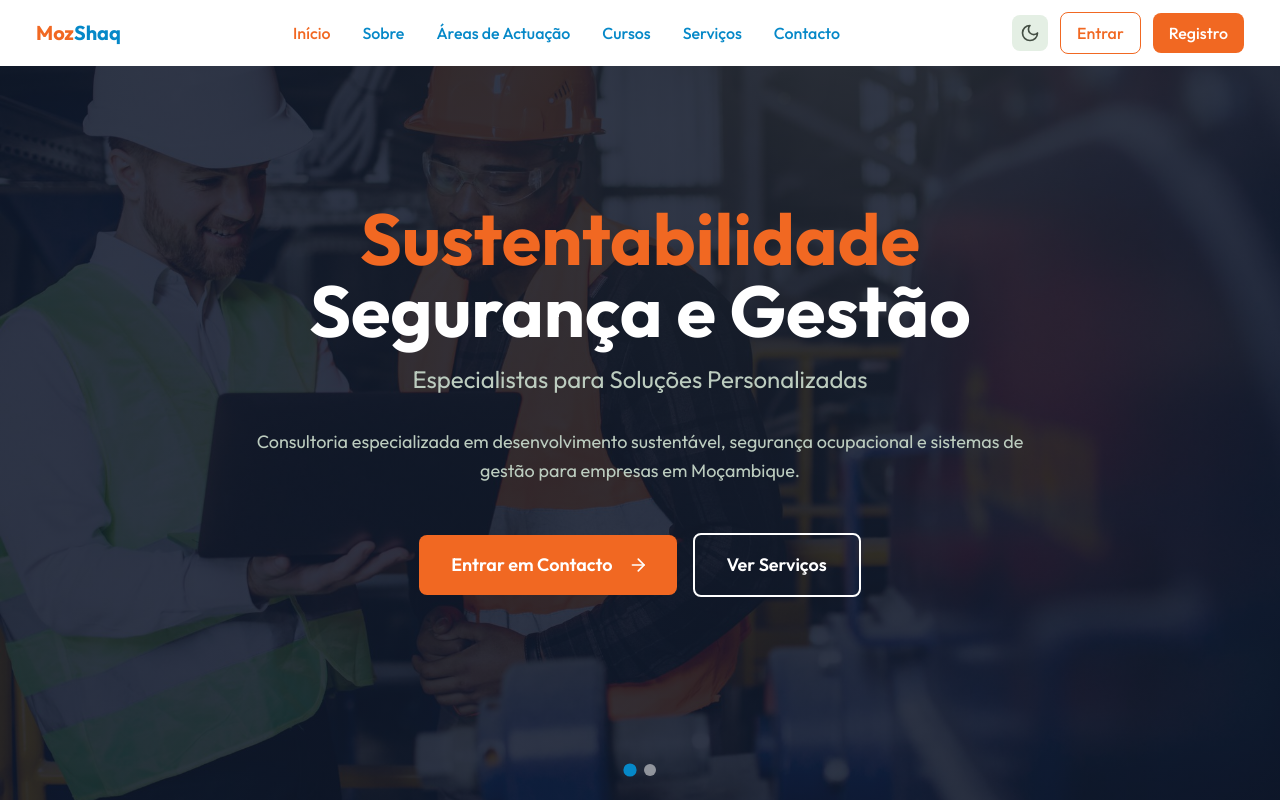
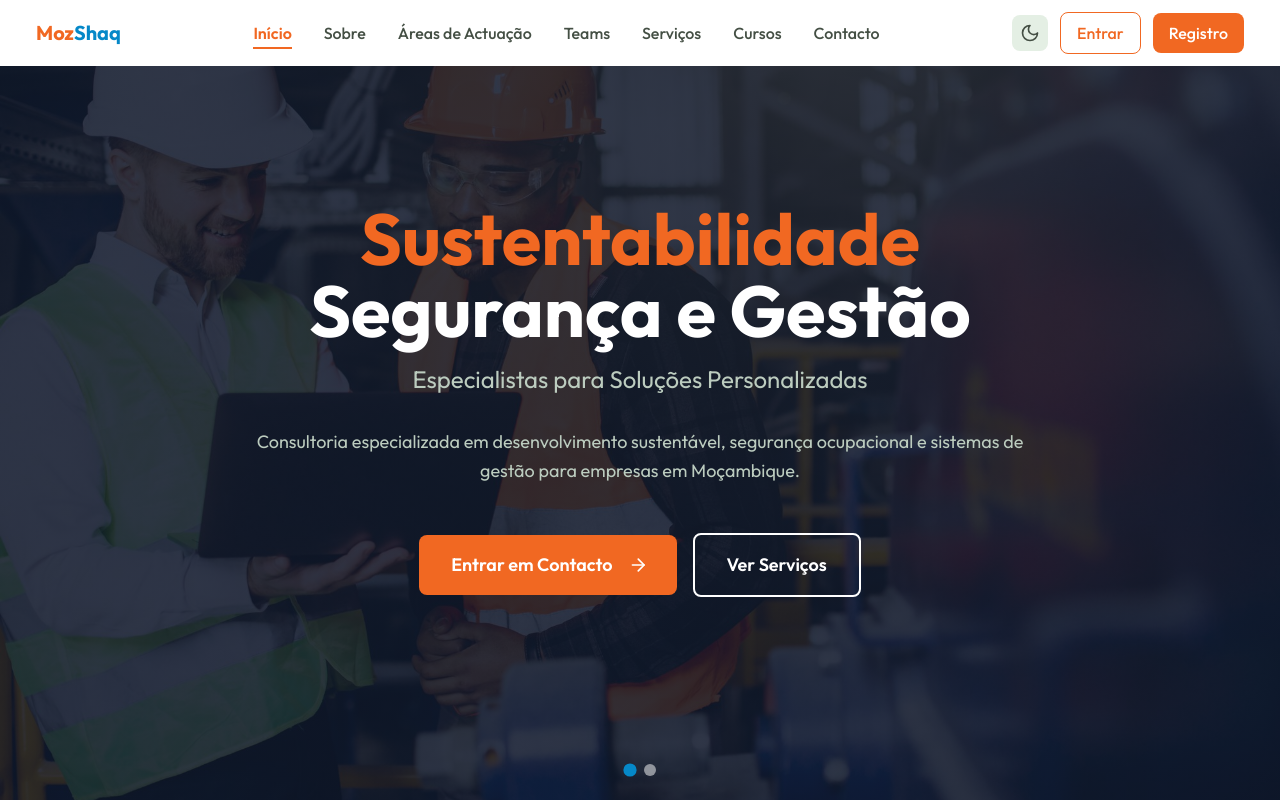
Before and after one commit to Andre-Roddrigues/MozShaq, a Next.js app: page / in a window 1280 px wide. Shown: the top 800 px of the page. Built offline with nearby package versions, Linux system fonts and the light colour scheme.

Commit message:
feat: navlinks

```diff
--- a/app/page.tsx
+++ b/app/page.tsx
@@ -17,29 +17,29 @@ export const metadata: Metadata = {
 export default function Home() {
 
   return (
-    <div>
-      <div>
+    <main>
+      <section id="inicio">
         <HeroSlider />
         {/* <CardSectionSliders /> */}
-      </div>
-      <div>
+      </section>
+      <section id="sobre">
         <AboutSection />
-      </div>
-      <div>
+      </section>
+      <section id="areas">
         <ServicosIndustrias />
-      </div>
-      <div>
+      </section>
+      <section id="Teams">
         <TeamSection />
-      </div>
-      <div>
+      </section>
+      <section id="partners">
         <PartnerSlider />
-      </div>
-      <div>
+      </section>
+      <section id="howweact" >
         <HowWeActSection />
-      </div>
-      <div>
+      </section>
+      <section>
         <ServicesOverviewSection />
-      </div>
-    </div>
+      </section>
+    </main>
   );
 }
--- a/components/Landing/Hero2/HeroSection.tsx
+++ b/components/Landing/Hero2/HeroSection.tsx
@@ -6,7 +6,7 @@ import Link from 'next/link';
 
 export default function HeroSection() {
   return (
-    <div className="relative h-full md:min-h-screen bg-slate-800 dark:bg-slate-900">
+    <div id="inicio" className="relative h-full md:min-h-screen bg-slate-800 dark:bg-slate-900">
       {/* Background Image with Overlay */}
       <motion.div
         className="absolute inset-0 bg-cover bg-center"
--- a/components/Landing/Hero2/HeroSherq.tsx
+++ b/components/Landing/Hero2/HeroSherq.tsx
@@ -17,7 +17,7 @@ export default function CoursesHeroSection() {
   ];
 
   return (
-    <div className="relative h-full md:min-h-screen bg-slate-800 dark:bg-slate-900">
+    <section id="inicio" className="relative h-full md:min-h-screen bg-slate-800 dark:bg-slate-900">
       {/* Background Image with Overlay */}
       <motion.div
         className="absolute inset-0 bg-cover bg-center"
@@ -145,6 +145,6 @@ export default function CoursesHeroSection() {
           </div>
         </motion.div>
       </div>
-    </div>
+    </section>
   );
 }
--- a/components/Landing/Navbar/NavLinks.tsx
+++ b/components/Landing/Navbar/NavLinks.tsx
@@ -1,49 +1,116 @@
 "use client";
 
-import Link from "next/link";
-import { Briefcase, GraduationCap, Info } from "lucide-react";
+import React from 'react';
+import { motion } from 'framer-motion';
 
 interface NavLinksProps {
   activeLink: string;
   onLinkClick: (name: string) => void;
   isScrolled?: boolean;
+  isScrolling?: boolean;
+  isMobile?: boolean;
 }
 
 const menuItems = [
-  { name: "Início", href: "/" },
-  { name: "Sobre", href: "/#sobre" },
-  { name: "Áreas de Actuação", href: "/#areas" },
-  { name: "Cursos", href: "/cursos" },
-  { name: "Serviços", href: "/services" },
-  { name: "Contacto", href: "/contacto" },
+  { name: "Início", id: "inicio", type: "section" },
+  { name: "Sobre", id: "sobre", type: "section" },
+  { name: "Áreas de Actuação", id: "areas", type: "section" },
+  { name: "Teams", id: "teams", type: "section" },
+  { name: "Serviços", id: "services-overview", type: "section" },
+  { name: "Cursos", id: "/cursos", type: "page" },
+  { name: "Contacto", id: "/contacte-nos", type: "page" },
 ];
 
-export default function NavLinks({ activeLink, onLinkClick, isScrolled = false }: NavLinksProps) {
+export default function NavLinks({
+  activeLink,
+  onLinkClick,
+  isScrolled = false,
+  isScrolling = false,
+  isMobile = false
+}: NavLinksProps) {
+
+  const handleClick = (e: React.MouseEvent, itemName: string, itemId: string, itemType: string) => {
+    e.preventDefault();
+
+    if (itemType === "page") {
+      // Navegação para página
+      onLinkClick(itemName);
+    } else {
+      // Scroll para seção
+      onLinkClick(itemName);
+    }
+  };
+
+  // Lógica para cores baseadas no scroll e estado ativo
+  const getTextColor = (isActive: boolean) => {
+    if (isActive) {
+      return "text-brand-main dark:text-brand-main font-semibold";
+    }
+    if (isScrolled) {
+      return "text-gray-700 dark:text-gray-300 hover:text-brand-main dark:hover:text-brand-main";
+    }
+    return "text-gray-700 dark:text-gray-300 hover:text-brand-main dark:hover:text-brand-main";
+  };
+
+  const getLinkContent = (itemName: string, isActive: boolean) => (
+    <div className="relative">
+      <span className={`transition-all duration-300 ${isActive ? 'font-semibold' : ''}`}>
+        {itemName}
+      </span>
+      {isActive && !isMobile && (
+        <motion.span
+          className="absolute -bottom-1 left-0 w-full h-0.5 bg-brand-main dark:bg-brand-main"
+          initial={{ scaleX: 0 }}
+          animate={{ scaleX: 1 }}
+          transition={{ duration: 0.3 }}
+        />
+      )}
+      {isActive && isMobile && (
+        <motion.div
+          className="absolute -left-4 top-1/2 -translate-y-1/2 w-1.5 h-1.5 bg-brand-main rounded-full"
+          initial={{ scale: 0 }}
+          animate={{ scale: 1 }}
+          transition={{ duration: 0.2 }}
+        />
+      )}
+    </div>
+  );
+
   return (
-    <div className="hidden md:flex space-x-8 font-medium">
+    <div className={`${isMobile ? 'flex flex-col space-y-6' : 'hidden md:flex space-x-8'} font-medium`}>
       {menuItems.map((item) => {
         const isActive = activeLink === item.name;
+        const isDisabled = isScrolling && isActive;
 
-        // Lógica para cores baseadas no scroll
-        const getTextColor = () => {
-          if (isActive) {
-            return "text-brand-main dark:text-brand-lime";
-          }
-          if (isScrolled) {
-            return "text-brand-blue dark:text-gray-200 hover:text-brand-main dark:hover:text-brand-lime";
-          }
-          return "text-brand-blue hover:text-brand-main dark:hover:text-brand-lime";
-        };
+        if (item.type === "page") {
+          return (
+            <a
+              key={item.name}
+              href={item.id}
+              onClick={(e) => handleClick(e, item.name, item.id, item.type)}
+              className={`flex items-center ${getTextColor(isActive)} transition-all duration-300 ${
+                isDisabled ? 'opacity-70 cursor-not-allowed' : 'hover:scale-105'
+              } ${isMobile ? 'text-lg py-2' : 'text-base'}`}
+              aria-current={isActive ? "page" : undefined}
+            >
+              {getLinkContent(item.name, isActive)}
+            </a>
+          );
+        }
 
+        // Para seções
         return (
-          <Link
+          <button
             key={item.name}
-            href={item.href}
-            className={`flex items-center space-x-1 transition-colors duration-300 ${getTextColor()}`}
-            onClick={() => onLinkClick(item.name)}
+            onClick={(e) => handleClick(e, item.name, item.id, item.type)}
+            className={`flex items-center ${getTextColor(isActive)} transition-all duration-300 ${
+              isDisabled ? 'opacity-70 cursor-not-allowed' : 'hover:scale-105'
+            } ${isMobile ? 'text-lg py-2 text-left' : 'text-base'}`}
+            aria-current={isActive ? "page" : undefined}
+            disabled={isDisabled}
           >
-            <span>{item.name}</span>
-          </Link>
+            {getLinkContent(item.name, isActive)}
+          </button>
         );
       })}
     </div>
--- a/components/Landing/Navbar/navbar.tsx
+++ b/components/Landing/Navbar/navbar.tsx
@@ -1,18 +1,12 @@
 "use client";
 
-//Importacao de Librarys
-import React, { useState, useEffect } from "react";
+import React, { useState, useEffect, useRef } from "react";
 import Link from "next/link";
-import Image from "next/image";
-import { Menu, X, Briefcase, User, FileText } from "lucide-react";
+import { Menu, X } from "lucide-react";
 import { motion, AnimatePresence } from "framer-motion";
-import logo from "/public/images/prometlogo.png";
-//Componentes Externos
 import NavLinks from "./NavLinks";
-// import LanguageSwitcher from "./LanguageSwitcher";
 import DarkModeToggle from "./DarkModeToggle";
 import ProfileDropdown from "./ProfileDropdown";
-// import { useLanguage } from "@/context/LanguageContext";
 
 const Navbar = () => {
   const [darkMode, setDarkMode] = useState(false);
@@ -20,24 +14,210 @@ const Navbar = () => {
   const [isMobileOpen, setIsMobileOpen] = useState(false);
   const [activeLink, setActiveLink] = useState("Início");
   const [isScrolled, setIsScrolled] = useState(false);
-//   const [language, setLanguage] = useState("PT");
-// const { language, setLanguage } = useLanguage();
+  const [isScrolling, setIsScrolling] = useState(false);
+  const timeoutRef = useRef<NodeJS.Timeout | null>(null);
+  const scrollAnimationRef = useRef<number | null>(null);
 
-  // Effect para detectar scroll
+  // Configuração dos links e mapeamento
+  const navLinksConfig = [
+    { name: "Início", sectionId: "inicio" },
+    { name: "Sobre", sectionId: "sobre" },
+    { name: "Áreas de Actuação", sectionId: "areas" },
+    { name: "Teams", sectionId: "teams" },
+    { name: "Serviços", sectionId: "services-overview" },
+    { name: "Cursos", pagePath: "/cursos" },
+    { name: "Contacto", pagePath: "/contacte-nos" },
+  ];
+
+  // Efeito para detectar scroll
   useEffect(() => {
     const handleScroll = () => {
       const scrollTop = window.scrollY;
-      // Muda o background quando scroll for maior que 50px
       setIsScrolled(scrollTop > 50);
+
+      // Atualiza a seção ativa baseada no scroll
+      if (!isScrolling) {
+        updateActiveSection();
+      }
+    };
+
+    const handleScrollStart = () => {
+      setIsScrolling(true);
+      if (timeoutRef.current) clearTimeout(timeoutRef.current);
+    };
+
+    const handleScrollEnd = () => {
+      if (timeoutRef.current) clearTimeout(timeoutRef.current);
+      timeoutRef.current = setTimeout(() => {
+        setIsScrolling(false);
+        updateActiveSection();
+      }, 150);
     };
 
     window.addEventListener('scroll', handleScroll);
+    window.addEventListener('scroll', handleScrollStart);
+    window.addEventListener('scroll', handleScrollEnd, { passive: true });
 
-    // Cleanup
+    updateActiveSection();
+
     return () => {
       window.removeEventListener('scroll', handleScroll);
+      window.removeEventListener('scroll', handleScrollStart);
+      window.removeEventListener('scroll', handleScrollEnd);
+      if (timeoutRef.current) clearTimeout(timeoutRef.current);
+      if (scrollAnimationRef.current) cancelAnimationFrame(scrollAnimationRef.current);
     };
-  }, []);
+  }, [isScrolling]);
+
+  // Função para atualizar a seção ativa baseada no scroll
+  const updateActiveSection = () => {
+    const sections = document.querySelectorAll('section[id], div[id]');
+    const scrollPosition = window.scrollY + 100;
+    const windowHeight = window.innerHeight;
+
+    let closestSection = { id: "inicio", distance: Infinity };
+
+    sections.forEach(section => {
+      const sectionTop = (section as HTMLElement).offsetTop;
+      const sectionHeight = (section as HTMLElement).offsetHeight;
+      const sectionId = section.getAttribute('id') || '';
+
+      // Verifica se a seção está visível ou próxima
+      const isInView = scrollPosition >= sectionTop &&
+                       scrollPosition < sectionTop + sectionHeight;
+
+      if (isInView) {
+        closestSection = { id: sectionId, distance: 0 };
+      } else {
+        // Calcula a distância até a seção
+        const distance = Math.abs(sectionTop - scrollPosition);
+        if (distance < closestSection.distance) {
+          closestSection = { id: sectionId, distance };
+        }
+      }
+    });
+
+    // Mapeia IDs das seções para nomes de links
+    const sectionIdToLinkName: Record<string, string> = {
+      'inicio': 'Início',
+      'sobre': 'Sobre',
+      'areas': 'Áreas de Actuação',
+      'team': 'Teams',
+      'teams': 'Teams',
+      'TeamSection': 'Teams',
+      'services-overview': 'Serviços',
+      'servicos': 'Serviços',
+      'cursos': 'Cursos',
+      'contacto': 'Contacto',
+    };
+
+    const linkName = sectionIdToLinkName[closestSection.id] || 'Início';
+
+    if (activeLink !== linkName && !isScrolling) {
+      setActiveLink(linkName);
+    }
+  };
+
+  // Função de scroll suave inteligente (sobe ou desce)
+  const smoothScrollTo = (targetId: string, duration: number = 1000) => {
+    const targetElement = document.getElementById(targetId);
+    if (!targetElement) {
+      if (targetId === "inicio") {
+        scrollToTop(duration);
+      }
+      return;
+    }
+
+    const targetPosition = targetElement.getBoundingClientRect().top + window.pageYOffset;
+    const startPosition = window.pageYOffset;
+    const distance = targetPosition - startPosition - 80; // Offset
+    let startTime: number | null = null;
+
+    // Determina se está descendo ou subindo
+    const isScrollingDown = distance > 0;
+
+    // Ajusta a função de easing baseado na direção
+    const getEasing = (t: number) => {
+      if (isScrollingDown) {
+        // Mais suave ao descer
+        return t < 0.5 ? 2 * t * t : -1 + (4 - 2 * t) * t;
+      } else {
+        // Mais rápido ao subir
+        return 1 - Math.pow(1 - t, 3);
+      }
+    };
+
+    const animation = (currentTime: number) => {
+      if (startTime === null) startTime = currentTime;
+      const timeElapsed = currentTime - startTime;
+      const progress = Math.min(timeElapsed / duration, 1);
+      const easeProgress = getEasing(progress);
+
+      window.scrollTo(0, startPosition + distance * easeProgress);
+
+      if (timeElapsed < duration) {
+        scrollAnimationRef.current = requestAnimationFrame(animation);
+      } else {
+        setIsScrolling(false);
+        updateActiveSection();
+      }
+    };
+
+    setIsScrolling(true);
+    scrollAnimationRef.current = requestAnimationFrame(animation);
+  };
+
+  const scrollToTop = (duration: number = 800) => {
+    const startPosition = window.pageYOffset;
+    const distance = -startPosition;
+    let startTime: number | null = null;
+
+    const easeOutCubic = (t: number) => {
+      return 1 - Math.pow(1 - t, 3);
+    };
+
+    const animation = (currentTime: number) => {
+      if (startTime === null) startTime = currentTime;
+      const timeElapsed = currentTime - startTime;
+      const progress = Math.min(timeElapsed / duration, 1);
+      const easeProgress = easeOutCubic(progress);
+
+      window.scrollTo(0, startPosition + distance * easeProgress);
+
+      if (timeElapsed < duration) {
+        scrollAnimationRef.current = requestAnimationFrame(animation);
+      } else {
+        setIsScrolling(false);
+        updateActiveSection();
+      }
+    };
+
+    setIsScrolling(true);
+    scrollAnimationRef.current = requestAnimationFrame(animation);
+  };
+
+  const handleNavigation = (name: string) => {
+    // Cancela qualquer animação em andamento
+    if (scrollAnimationRef.current) {
+      cancelAnimationFrame(scrollAnimationRef.current);
+      setIsScrolling(false);
+    }
+
+    const linkConfig = navLinksConfig.find(item => item.name === name);
+
+    if (!linkConfig) return;
+
+    if (linkConfig.pagePath) {
+      // Navegação para página separada
+      setIsMobileOpen(false);
+      window.location.href = linkConfig.pagePath;
+    } else if (linkConfig.sectionId) {
+      // Scroll para seção na mesma página
+      setIsMobileOpen(false);
+      setActiveLink(name);
+      smoothScrollTo(linkConfig.sectionId, 1000);
+    }
+  };
 
   const mobileSidebarVariants = {
     open: { x: 0 },
@@ -45,10 +225,9 @@ const Navbar = () => {
   };
 
   const checkAuthToken = () => {
-    const hasAuthToken = document.cookie
+    return document.cookie
       .split("; ")
-      .find((row) => row.startsWith("auth_token="));
-    return !!hasAuthToken;
+      .some(row => row.startsWith("auth_token="));
   };
 
   useEffect(() => {
@@ -57,9 +236,6 @@ const Navbar = () => {
       document.documentElement.classList.add("dark");
       setDarkMode(true);
     }
-
-    // const savedLanguage = localStorage.getItem("language") || "PT";
-    // setLanguage(savedLanguage);
 
     setIsLoggedIn(checkAuthToken());
 
@@ -71,57 +247,51 @@ const Navbar = () => {
   }, []);
 
   const toggleDarkMode = () => {
-    if (darkMode) {
+    const newDarkMode = !darkMode;
+    setDarkMode(newDarkMode);
+
+    if (newDarkMode) {
+      document.documentElement.classList.add("dark");
+      localStorage.setItem("theme", "dark");
+    } else {
       document.documentElement.classList.remove("dark");
       localStorage.setItem("theme", "light");
-      setDarkMode(false);
-    } else {
-      document.documentElement.classList.add("dark");
-      localStorage.setItem("theme", "dark");
-      setDarkMode(true);
     }
-  };
-
-  // const toggleLanguage = (lang: string) => {
-  //   setLanguage(lang);
-  //   localStorage.setItem("language", lang);
-  // };
-
-  const handleNavigation = (name: string) => {
-    setActiveLink(name);
-    setIsMobileOpen(false);
   };
 
   return (
     <nav className={`fixed top-0 left-0 w-full z-50 transition-all duration-300 ${
       isScrolled
-        ? "bg-white/80 dark:bg-gray-900/80 backdrop-blur-md shadow-sm"
+        ? "bg-white/95 dark:bg-gray-900/95 backdrop-blur-md shadow-sm"
         : "bg-white dark:bg-transparent"
     }`}>
-      <div className=" flex max-w-7xl mx-auto px-6 py-3  items-center justify-end md:justify-between">
+      <div className="flex max-w-7xl mx-auto px-6 py-3 items-center justify-end md:justify-between">
         {/* Logo */}
         <Link
           href="/"
           className="hidden text-2xl font-bold text-brand-main dark:text-brand-lime md:flex items-center"
+          onClick={(e) => {
+            e.preventDefault();
+            handleNavigation("Início");
+          }}
         >
-          {/* <Image src={logo} alt="PROMET" width={50} height={50} /> */}
           <span className={`ml-3 text-xl font-bold transition-colors duration-300 ${
-            isScrolled ? "text-brand-main text-xl" : "text-brand-main"
+            isScrolled ? "text-brand-main" : "text-brand-main"
           }`}>
-            Moz<span className={isScrolled ? "text-brand-blue" : "text-brand-blue"}>Shaq</span>
+            Moz<span className="text-brand-blue">Shaq</span>
           </span>
         </Link>
 
         {/* Links desktop */}
-       <NavLinks
+        <NavLinks
           activeLink={activeLink}
           onLinkClick={handleNavigation}
           isScrolled={isScrolled}
+          isScrolling={isScrolling}
         />
 
         {/* Ações */}
         <div className="flex items-center space-x-3">
-          {/* <LanguageSwitcher /> */}
           <DarkModeToggle darkMode={darkMode} onToggle={toggleDarkMode} />
 
           {!isLoggedIn ? (
@@ -159,6 +329,7 @@ const Navbar = () => {
                 ? "bg-gray-300 dark:bg-gray-800"
                 : "bg-gray-300 dark:bg-gray-800/50"
             }`}
+            aria-label="Abrir menu"
           >
             <Menu className={`w-6 h-6 transition-colors duration-300 ${
               isScrolled
@@ -191,16 +362,17 @@ const Navbar = () => {
             >
               <div className="flex items-center justify-between p-6 border-b border-gray-100 dark:border-gray-800">
                 <div className="flex items-center">
-                  {/* <div className="w-8 h-8 rounded-lg bg-brand-main flex items-center justify-center">
-                    <Briefcase className="w-5 h-5 text-white" />
-                  </div> */}
-                  <span className="ml-3 text-xl font-bold text-brand-main dark:text-white">
+                  <span
+                    className="ml-3 text-xl font-bold text-brand-main dark:text-white cursor-pointer"
+                    onClick={() => handleNavigation("Início")}
+                  >
                     Moz<span className="text-brand-blue">Shaq</span>
                   </span>
                 </div>
                 <button
                   onClick={() => setIsMobileOpen(false)}
                   className="p-1.5 rounded-lg bg-gray-100 dark:bg-gray-800 text-gray-600 dark:text-gray-300"
+                  aria-label="Fechar menu"
                 >
                   <X className="w-5 h-5" />
                 </button>
@@ -208,13 +380,16 @@ const Navbar = () => {
 
               {/* Controles mobile */}
               <div className="flex items-center justify-between p-4 border-b border-gray-100 dark:border-gray-800">
-                {/* <LanguageSwitcher /> */}
                 <DarkModeToggle darkMode={darkMode} onToggle={toggleDarkMode} />
               </div>
 
               {/* Links mobile */}
               <nav className="flex-1 bg-white dark:bg-gray-900 px-4 py-6">
-                <NavLinks activeLink={activeLink} onLinkClick={handleNavigation} />
+                <NavLinks
+                  activeLink={activeLink}
+                  onLinkClick={handleNavigation}
+                  isMobile={true}
+                />
               </nav>
             </motion.div>
           </>
--- a/components/Landing/Team/TeamSection.tsx
+++ b/components/Landing/Team/TeamSection.tsx
@@ -78,7 +78,7 @@ const TeamSection = () => {
   };
 
   return (
-    <section id="team" className="relative py-20 bg-gray-50 dark:bg-gray-900 overflow-hidden">
+    <section id="teams" className="relative py-20 bg-gray-50 dark:bg-gray-900 overflow-hidden">
       {/* Background Elements */}
       <div className="absolute top-0 left-0 w-72 h-72 bg-brand-main/5 rounded-full mix-blend-multiply filter blur-3xl opacity-30"></div>
       <div className="absolute bottom-0 right-0 w-80 h-80 bg-brand-blue/10 rounded-full mix-blend-multiply filter blur-3xl opacity-30"></div>
--- a/middleware.ts
+++ b/middleware.ts
@@ -10,6 +10,7 @@ export function middleware(req: NextRequest) {
     "/",
     "/duvidas",
     "/services",
+    "/contacte-nos",
     "/recuperar-senha",
     "/sherq-academy/inicio",
     "/formulario/parceiro",
```
Also changed, not shown: components/Landing/contacto/contacte-nos.tsx (+16 -15 lines).
